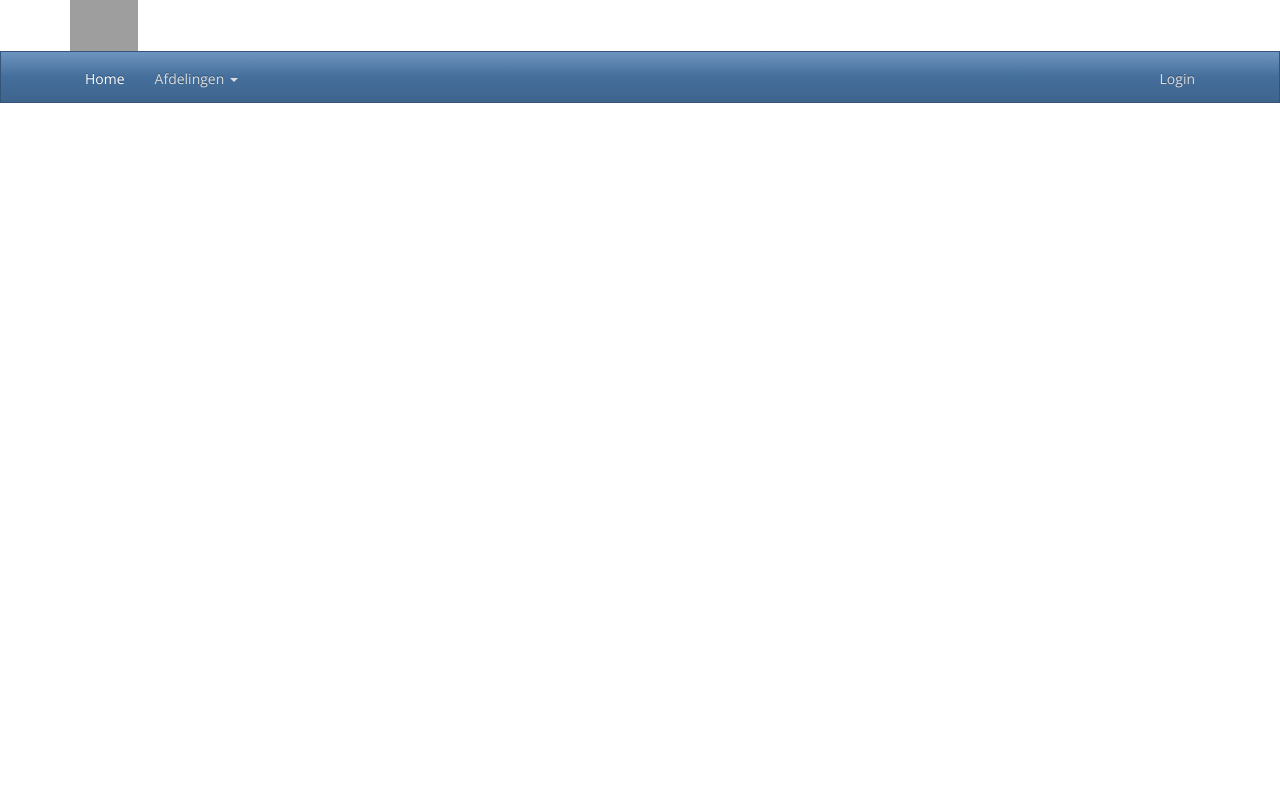
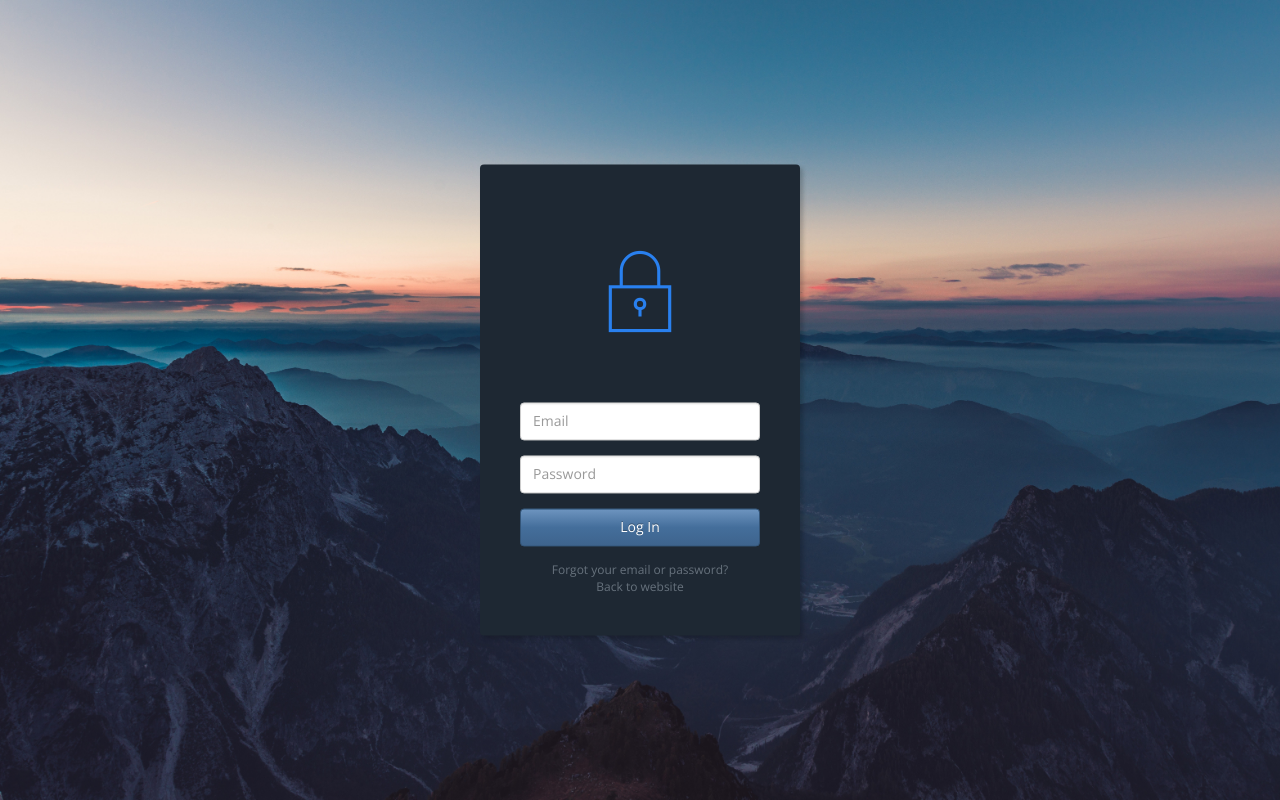
Before and after one commit to Giolegrand/Medewerkers-Management-Software, a Symfony app: template templates/Authentication/wachtwoord_vergeten.html.twig in a window 1280 px wide. Run offline with Twig, Linux system fonts and the light colour scheme; the template is opened without the code that fills it, so the values that code supplies are empty; some libraries are stand-ins or nearby versions; grey boxes are pictures that could not be loaded.

```diff
--- a/templates/Authentication/wachtwoord_vergeten.html.twig
+++ b/templates/Authentication/wachtwoord_vergeten.html.twig
@@ -1,7 +1,44 @@
-{% extends "::base.html.twig" %}
-
-{% block title %}AppBundle:Authentication:wachtwoordVergeten{% endblock %}
-
-{% block content %}
-<h1>{{pass}}</h1>
-{% endblock %}
+<!DOCTYPE html>
+<html>
+	<head>
+	    <meta charset="UTF-8" />
+        <meta name="viewport" content="width=device-width" />
+        <title>Round Texel Medewerkers login</title>
+        {% block stylesheets %}
+            <link rel="stylesheet" href="assets/vendor/bootswatch/spacelab/bootstrap.min.css">
+            <link rel="stylesheet" href="assets/vendor/font-awesome/css/font-awesome.min.css">
+            <link rel="stylesheet" type="text/css" href="//code.ionicframework.com/ionicons/2.0.1/css/ionicons.min.css">
+            <link rel="stylesheet" href="assets/vendor/bootstrap-switch/dist/css/bootstrap3/bootstrap-switch.min.css">
+            <link rel="stylesheet" href="assets/vendor/bootstrap-datepicker/dist/css/bootstrap-datepicker3.min.css">
+            <link rel="stylesheet" href="assets/vendor/roundtexel/css/extender.css">
+            {% block extraStylesheets %}{% endblock %}
+        {% endblock %}
+        <link rel="icon" type="image/x-icon" href="favicon.ico" />
+	</head>
+	<body>
+	    <div class="login-dark">
+	        <form method="post" action="{{ path('login') }}">
+	            <h2 class="sr-only">Round Texel Medewerkers Login</h2>
+	            <div class="illustration"><i class="icon ion-ios-locked-outline"></i></div>
+	            <h1>{{pass}}</h1>
+	            <div class="form-group">
+	                <input class="form-control" type="email" name="email" placeholder="Email">
+	            </div>
+	            <div class="form-group">
+	                <input class="form-control" type="password" name="password" placeholder="Password">
+	            </div>
+	            <div class="form-group">
+	                <button class="btn btn-primary btn-block" type="submit">Log In</button>
+	            </div>
+	            <a href="{{ path("wwVergeten") }}" class="forgot">Forgot your email or password?</a>
+	            <a href="{{ path("homepage", { "afdeling": afdeling }) }}">Back to website</a></form>
+	    </div>
+	    {% block javascripts %}
+            <script src="assets/vendor/jquery/jquery.min.js"></script>
+            <script src="assets/vendor/bootstrap/dist/js/bootstrap.min.js"></script>
+            <script src="assets/vendor/bootstrap-switch/dist/js/bootstrap-switch.min.js"></script>
+            <script src="assets/vendor/bootstrap-datepicker/dist/js/bootstrap-datepicker.min.js"></script>
+            {% block customscripts %}{% endblock %}
+        {% endblock %}
+	</body>
+</html>
```
